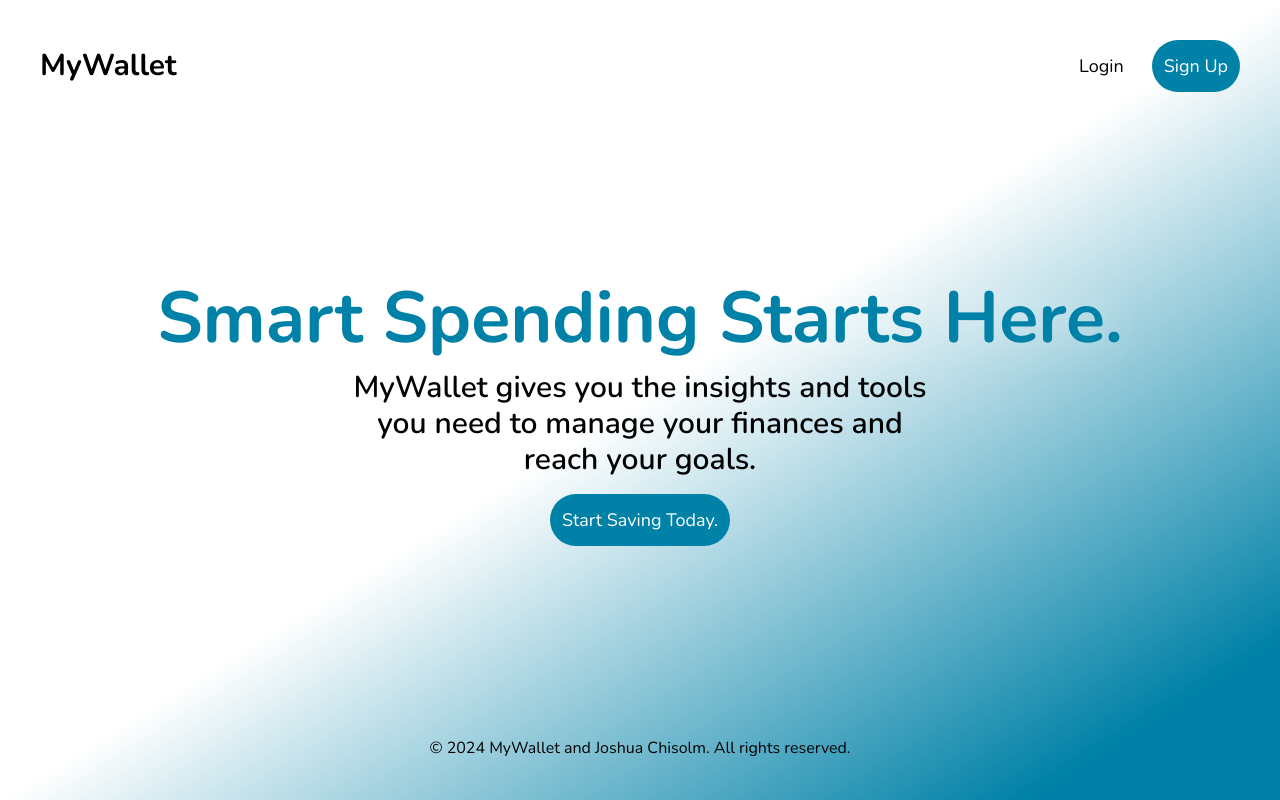
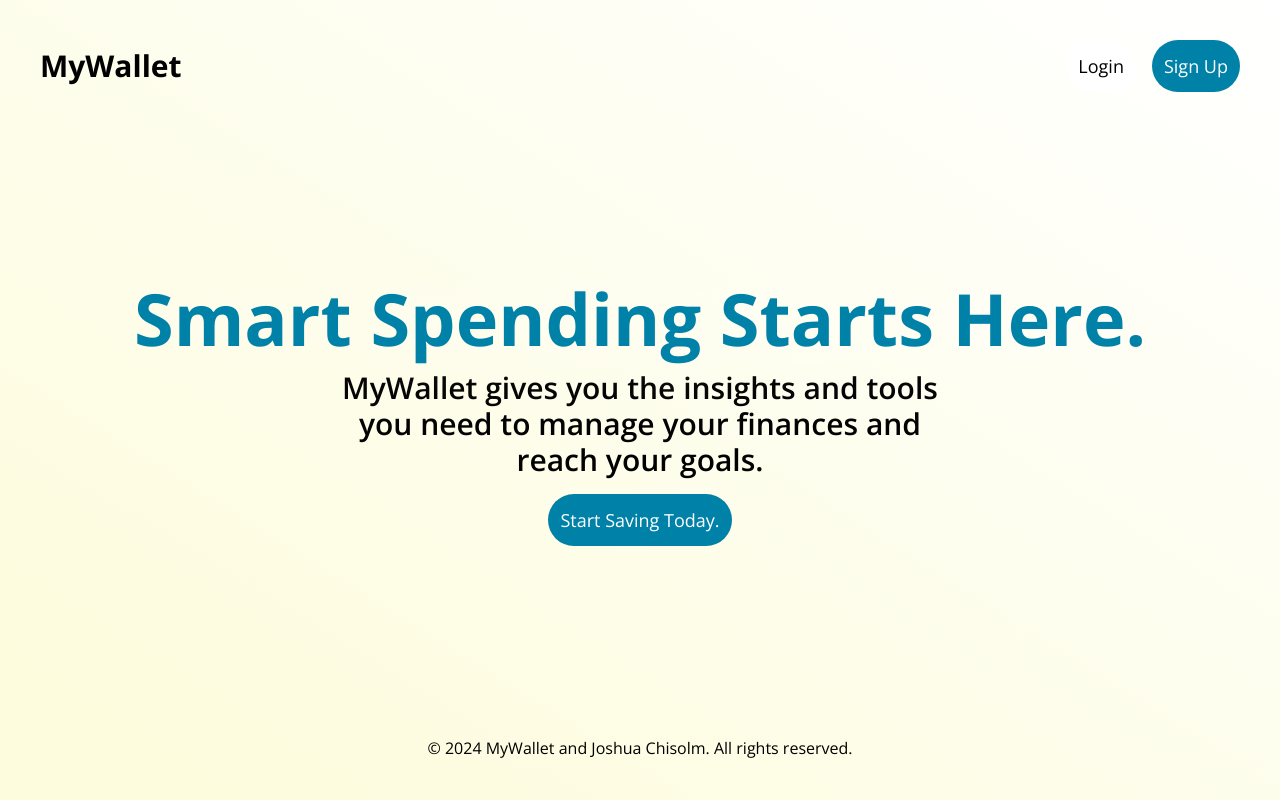
Before and after one commit to jkchisolm/pft-client, a Next.js app: page / in a window 1280 px wide. Built offline with nearby package versions, Linux system fonts and the light colour scheme.

Commit message:
feat: tweak bg gradient

```diff
--- a/src/app/layout.tsx
+++ b/src/app/layout.tsx
@@ -1,9 +1,10 @@
 import type { Metadata } from "next";
-import { Inter, Nunito } from "next/font/google";
+import { Inter, Nunito, Open_Sans, Roboto } from "next/font/google";
 import "./globals.css";
 
 const inter = Inter({ subsets: ["latin"] });
 const nunito = Nunito({ subsets: ["latin"] });
+const openSans = Open_Sans({ subsets: ["latin"] });
 
 export const metadata: Metadata = {
   title: "Create Next App",
@@ -17,7 +18,7 @@ export default function RootLayout({
 }>) {
   return (
     <html lang="en">
-      <body className={nunito.className}>{children}</body>
+      <body className={openSans.className}>{children}</body>
     </html>
   );
 }
--- a/src/app/page.tsx
+++ b/src/app/page.tsx
@@ -4,7 +4,7 @@ import Link from "next/link";
 
 export default function Home() {
   return (
-    <main className="flex min-h-screen min-w-screen flex-col items-center justify-between p-10 text-center bg-gradient-to-br from-white from-50% to-cerulean to-90%">
+    <main className="flex min-h-screen min-w-screen flex-col items-center justify-between p-10 text-center bg-gradient-to-tr from-light-bg from-5%">
       <nav className="flex flex-row justify-between items-center w-full">
         <div>
           <h2 className="font-bold text-3xl">MyWallet</h2>
```
